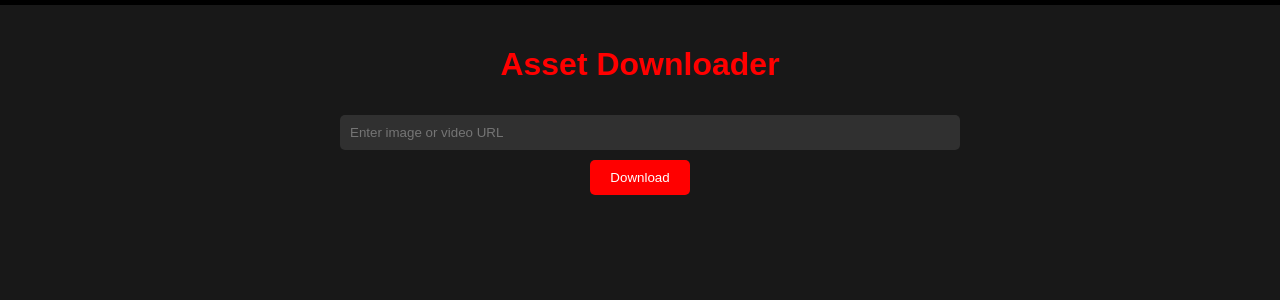
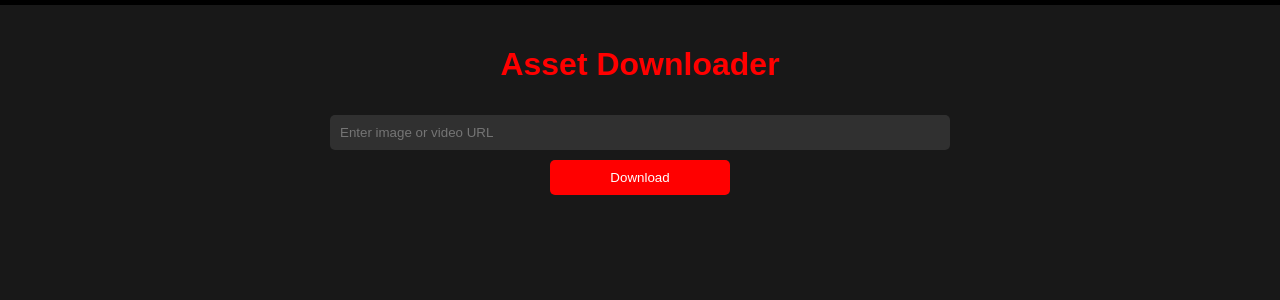
Before and after one commit to iABn0rma1/DownloadHub, a FastAPI app: page / in a window 1280 px wide. Shown: the part 90-390 px from the top of the page. Run offline with FastAPI, Linux system fonts and the light colour scheme.

Commit message:
minor changes

```diff
--- a/static/style.css
+++ b/static/style.css
@@ -29,7 +29,7 @@ input[type="text"] {
 }
 
 button {
-	padding: 10px 20px;
+	padding: 10px 10%;
 	border: none;
 	border-radius: 5px;
 	background-color: #ff0000;
@@ -112,6 +112,13 @@ button:disabled {
 	border-radius: 5px;
 }
 
+form {
+	display: flex;
+	flex-direction: column;
+	justify-content: center;
+	align-items: center;
+}
+
 #statusMessage {
 	margin-top: 10px;
 	font-size: 1.1em;
```
